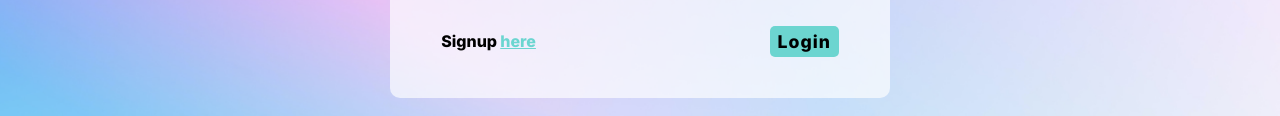
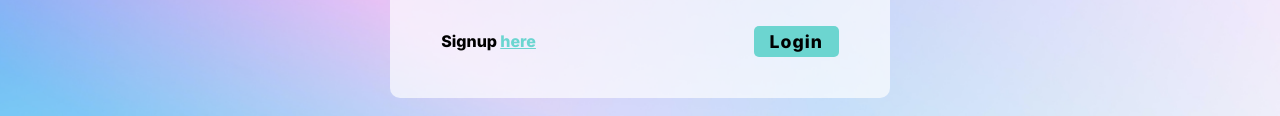
Before and after one commit to Amalrajanj/form-sample-page, a plain HTML site: page index.html in a window 1280 px wide. Shown: the part 467-583 px from the top of the page. Drawn offline with Linux system fonts and the light colour scheme.

Commit message:
first commit

```diff
--- a/Login.scss
+++ b/Login.scss
@@ -85,7 +85,7 @@ sans-serif;
                     border: none;
                     border-radius: 5px;
                     background-color: #6CD5D0;
-                    padding: .3rem .5rem;
+                    padding: .3rem 1rem;
                     font-weight: 800;
                     letter-spacing: 1px;
                     font-size: 1.1rem;
```
Also changed, not shown: Login.css, 1 other file.
